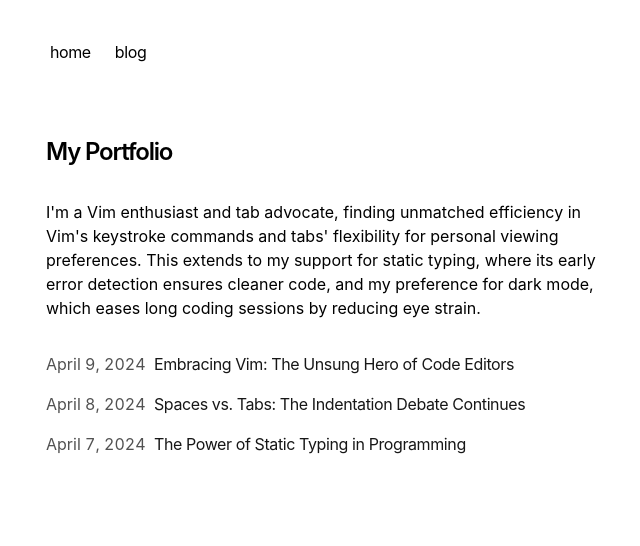
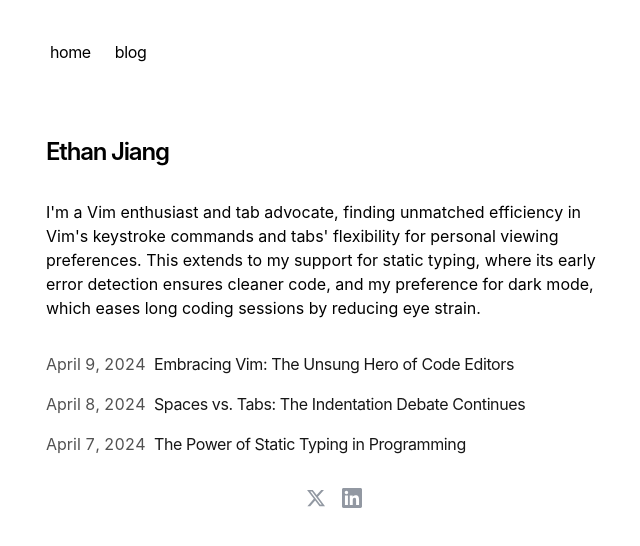
Before and after one commit to ethanjyx/blog, a Next.js app: page / in a window 1280 px wide. Shown: the top 546 px of the page, without its empty margins (306-946 px from the left). Built offline with nearby package versions, Linux system fonts and the light colour scheme.

Commit message:
Update portfolio branding and add social media icons in the footer

```diff
--- a/app/blog/[slug]/page.tsx
+++ b/app/blog/[slug]/page.tsx
@@ -77,7 +77,7 @@
             url: `${baseUrl}/blog/${post.slug}`,
             author: {
               '@type': 'Person',
-              name: 'My Portfolio',
+              name: 'Ethan Jiang',
             },
           }),
         }}
--- a/app/components/footer.tsx
+++ b/app/components/footer.tsx
@@ -15,9 +15,63 @@
   )
 }
 
+function XIcon() {
+  return (
+    <svg
+      width="20"
+      height="20"
+      viewBox="0 0 24 24"
+      fill="none"
+      xmlns="http://www.w3.org/2000/svg"
+      className="opacity-60 hover:opacity-80 transition-opacity"
+    >
+      <path
+        d="M18.244 2.25h3.308l-7.227 8.26 8.502 11.24H16.17l-5.214-6.817L4.99 21.75H1.68l7.73-8.835L1.254 2.25H8.08l4.713 6.231zm-1.161 17.52h1.833L7.084 4.126H5.117z"
+        fill="currentColor"
+      />
+    </svg>
+  )
+}
+
+function LinkedInIcon() {
+  return (
+    <svg
+      width="20"
+      height="20"
+      viewBox="0 0 24 24"
+      fill="none"
+      xmlns="http://www.w3.org/2000/svg"
+      className="opacity-60 hover:opacity-80 transition-opacity"
+    >
+      <path
+        d="M20.447 20.452h-3.554v-5.569c0-1.328-.027-3.037-1.852-3.037-1.853 0-2.136 1.445-2.136 2.939v5.667H9.351V9h3.414v1.561h.046c.477-.9 1.637-1.85 3.37-1.85 3.601 0 4.267 2.37 4.267 5.455v6.286zM5.337 7.433c-1.144 0-2.063-.926-2.063-2.065 0-1.138.92-2.063 2.063-2.063 1.14 0 2.064.925 2.064 2.063 0 1.139-.925 2.065-2.064 2.065zm1.782 13.019H3.555V9h3.564v11.452zM22.225 0H1.771C.792 0 0 .774 0 1.729v20.542C0 23.227.792 24 1.771 24h20.451C23.2 24 24 23.227 24 22.271V1.729C24 .774 23.2 0 22.222 0h.003z"
+        fill="currentColor"
+      />
+    </svg>
+  )
+}
+
 export default function Footer() {
   return (
     <footer className="mb-16">
+      <div className="flex gap-4 items-center justify-center">
+        <a
+          href="https://x.com/ethanjyx"
+          target="_blank"
+          rel="noopener noreferrer"
+          className="text-gray-600 hover:text-gray-900 transition-colors"
+        >
+          <XIcon />
+        </a>
+        <a
+          href="https://www.linkedin.com/in/ethan-yixing-j-5b629261/"
+          target="_blank"
+          rel="noopener noreferrer"
+          className="text-gray-600 hover:text-gray-900 transition-colors"
+        >
+          <LinkedInIcon />
+        </a>
+      </div>
     </footer>
   )
 }
--- a/app/layout.tsx
+++ b/app/layout.tsx
@@ -16,10 +16,10 @@
   },
   description: 'This is my portfolio.',
   openGraph: {
-    title: 'My Portfolio',
+    title: 'Ethan Jiang',
     description: 'This is my portfolio.',
     url: baseUrl,
-    siteName: 'My Portfolio',
+    siteName: 'Ethan Jiang',
     locale: 'en_US',
     type: 'website',
   },
--- a/app/page.tsx
+++ b/app/page.tsx
@@ -4,7 +4,7 @@
   return (
     <section>
       <h1 className="mb-8 text-2xl font-semibold tracking-tighter">
-        My Portfolio
+        Ethan Jiang
       </h1>
       <p className="mb-4">
         {`I'm a Vim enthusiast and tab advocate, finding unmatched efficiency in
--- a/app/rss/route.ts
+++ b/app/rss/route.ts
@@ -27,7 +27,7 @@
   const rssFeed = `<?xml version="1.0" encoding="UTF-8" ?>
   <rss version="2.0">
     <channel>
-        <title>My Portfolio</title>
+        <title>Ethan Jiang</title>
         <link>${baseUrl}</link>
         <description>This is my portfolio RSS feed</description>
         ${itemsXml}
```
